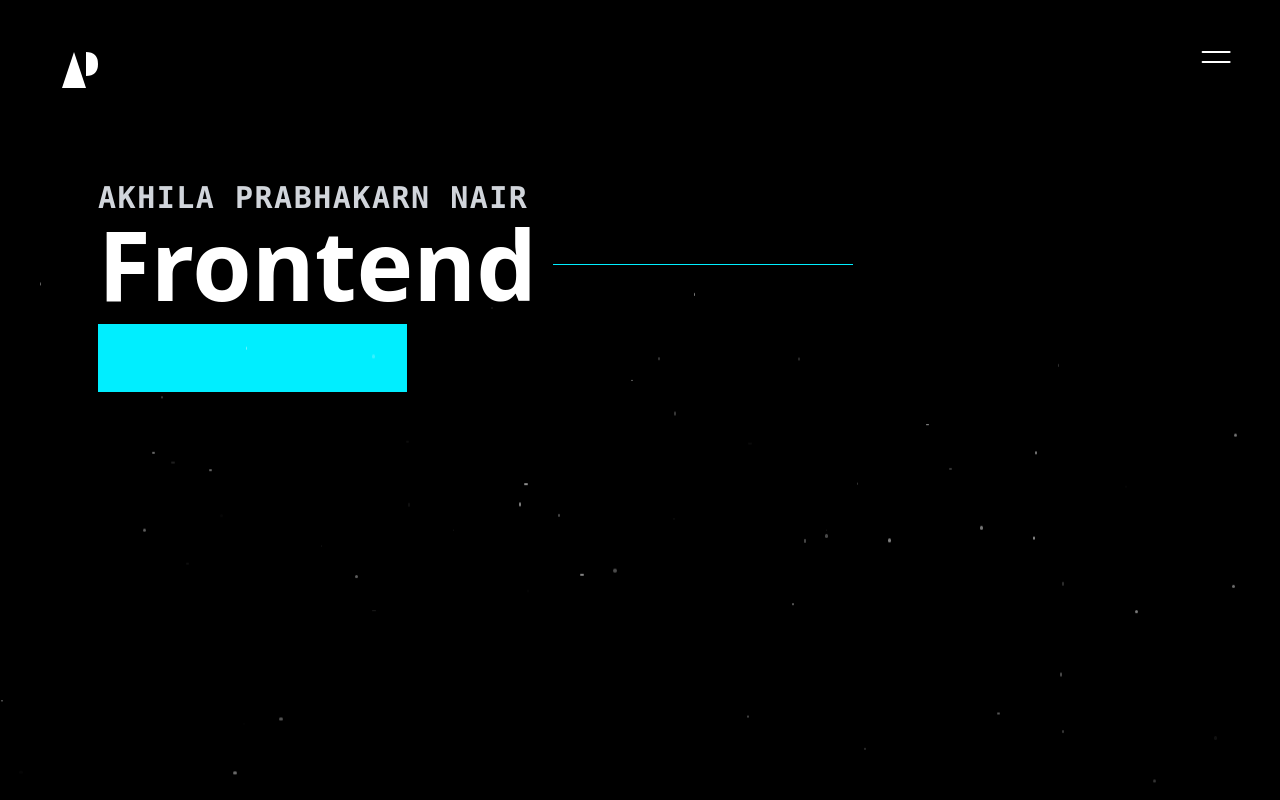
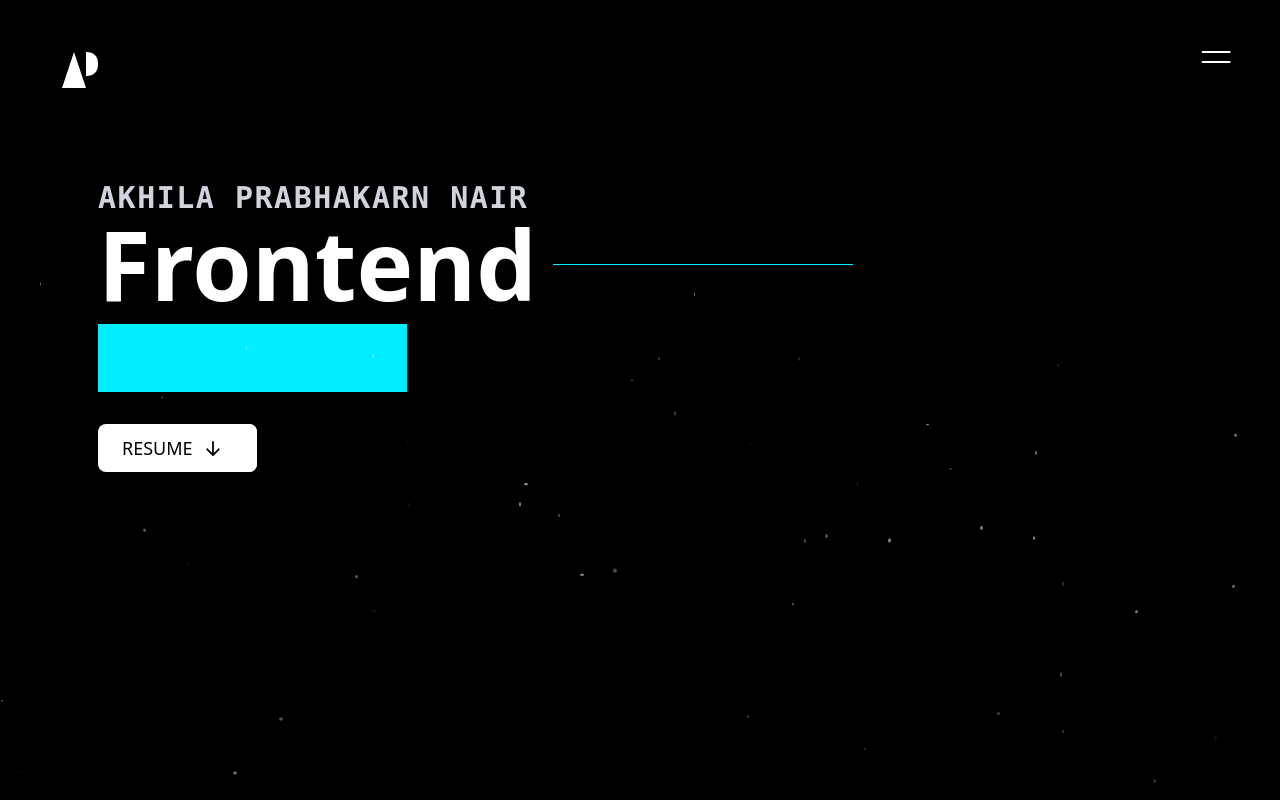
Before and after one commit to akhilapnair/portfolio, a React (Vite) app: page / in a window 1280 px wide. Shown: the top 800 px of the page. Built offline with nearby package versions, Linux system fonts and the light colour scheme; grey boxes are pictures that could not be loaded.

Commit message:
aded button style and arrow image

```diff
--- a/src/index.css
+++ b/src/index.css
@@ -33,6 +33,39 @@
     /* @apply black200 py-2 px-4 rounded-full w-fit text-sm md:text-base text-nowrap; */
   }
 
+  .cta-wrapper {
+    @apply inline-block relative z-20;
+  }
+
+  .cta-button {
+    @apply px-4 py-4 rounded-lg bg-white flex items-center justify-center relative cursor-pointer overflow-hidden transition-colors duration-500;
+  }
+  .cta-button:hover {
+    @apply bg-black-100;
+  }
+  .cta-button .bg-circle {
+    @apply absolute -right-8 top-1/2 -translate-y-1/2 w-[120%] h-[120%] rounded-full transition-all duration-500;
+  }
+
+  .arrow-wrapper {
+    @apply w-10 h-10 rounded-full flex items-center justify-center relative overflow-hidden;
+  }
+
+  .bg-circle {
+    @apply absolute -right-10 origin-center top-1/2 -translate-y-1/2
+        w-[120%] h-[120%] group-hover:size-10 group-hover:right-10
+        rounded-full bg-white transition-all duration-500;
+  }
+
+  .text {
+    @apply uppercase md:text-lg text-black transition-all duration-500
+         group-hover:-translate-x-5 xl:translate-x-0 -translate-x-5;
+  }
+
+  .card-border {
+    @apply border border-black-50 bg-black-100;
+  }
+
   .exp-card-wrapper {
     @apply flex flex-col-reverse xl:flex-row xl:gap-20 gap-10 justify-between;
   }
@@ -45,14 +78,6 @@
         group-hover:bg-white group-hover:-translate-x-5 xl:translate-x-0 -translate-x-5;
   }
 
-  .arrow-wrapper {
-    @apply group-hover:bg-white size-10 rounded-full absolute right-10 top-1/2
-        -translate-y-1/2 flex justify-center items-center overflow-hidden;
-
-    img {
-      @apply size-5 xl:-translate-y-32 translate-y-0 animate-bounce group-hover:translate-y-0 transition-all duration-500;
-    }
-  }
   .card-border {
     @apply border border-black-50 bg-black-100;
   }
@@ -67,8 +92,6 @@
 
   .timeline-logo {
     @apply md:size-20 size-10 flex-none rounded-full flex justify-center items-center md:-translate-y-7 border border-black-50 bg-black-100;
-
-    /* @apply md:w-12 md:h-12 w-24 h-24 flex-none rounded-full flex justify-center items-center  md:-translate-y-7 border border-black-50 bg-black-100;  */
   }
 }
 form {
```
Also changed, not shown: public/images/arrow-down.svg (added). Lines whose indentation alone changed are shown as unchanged.
